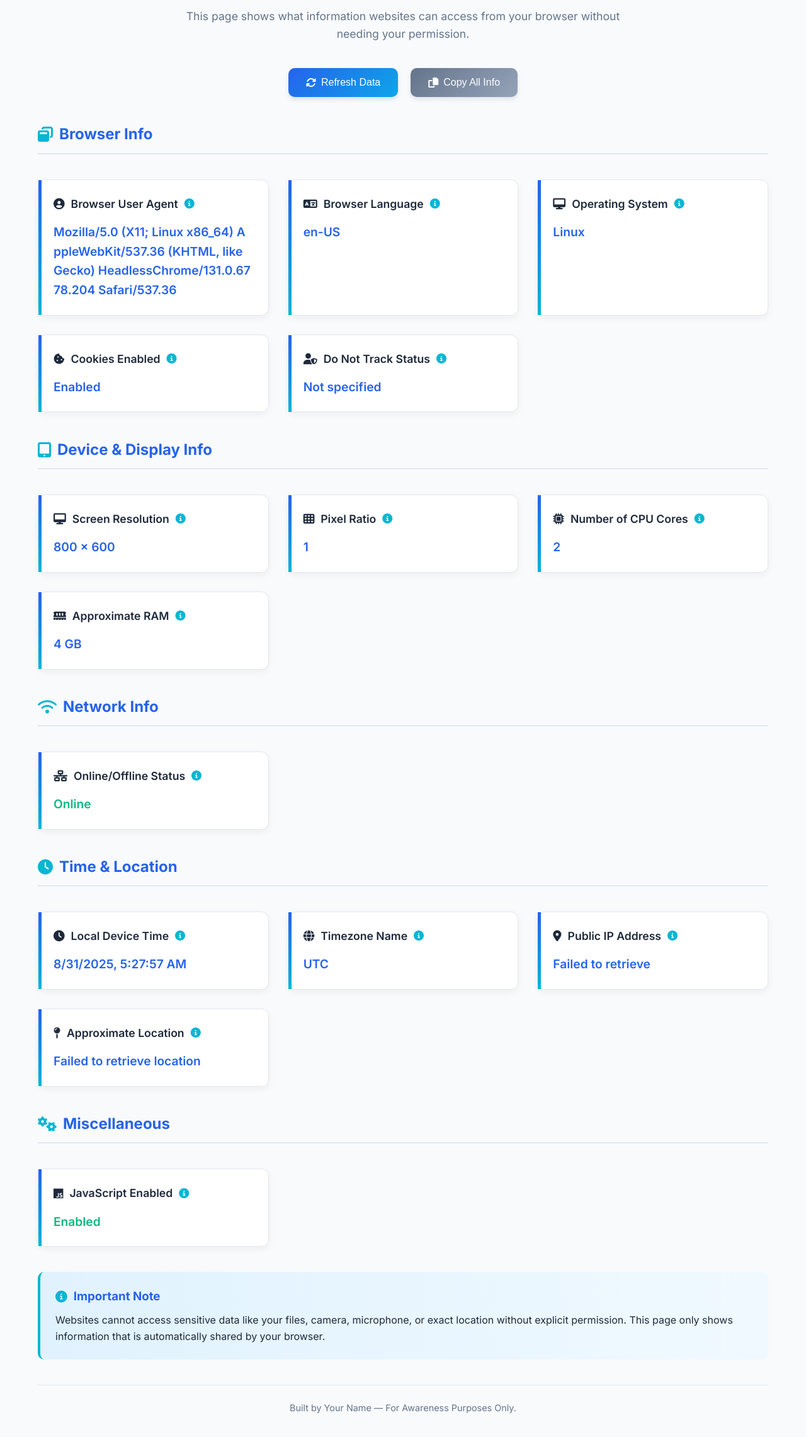
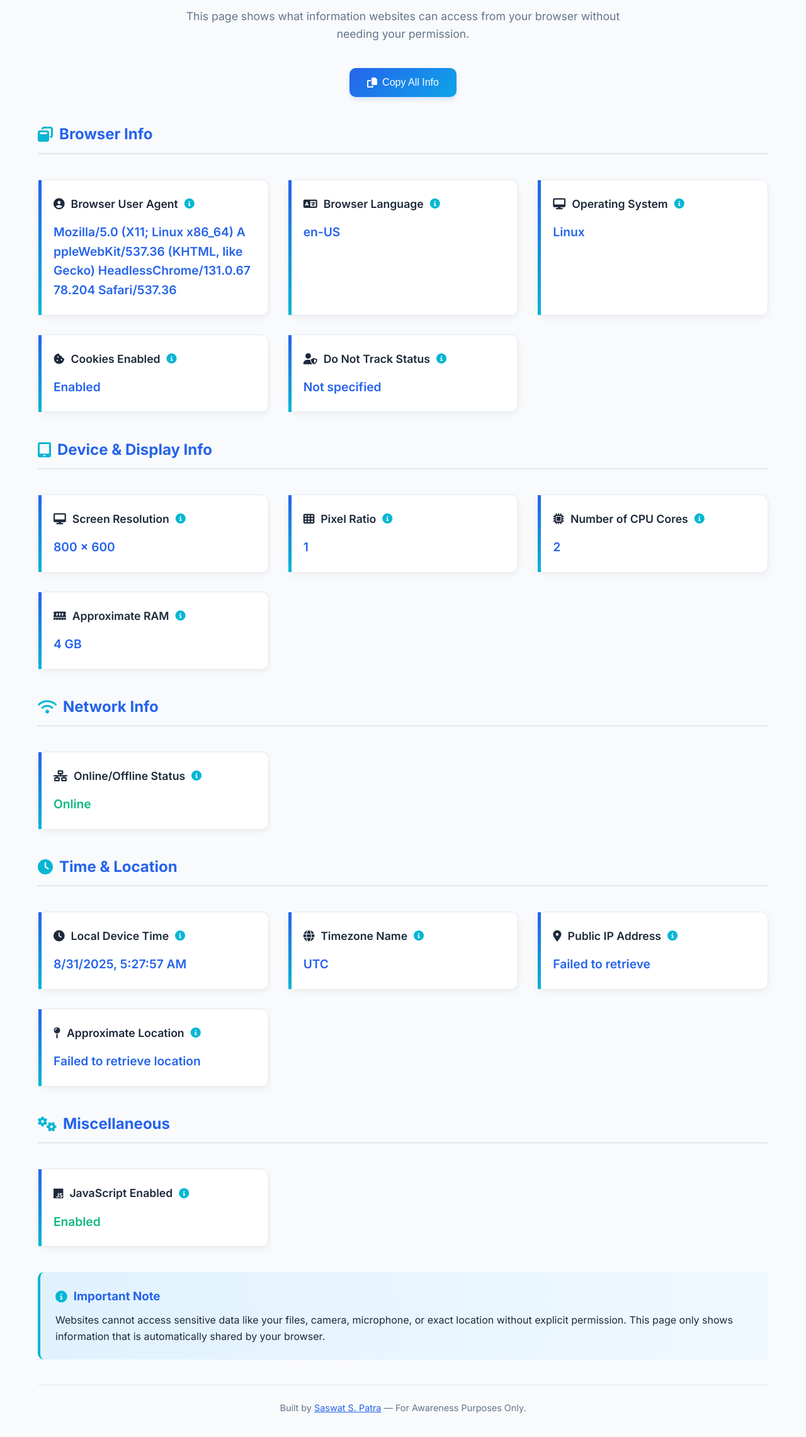
Before and after one commit to saswatpatra/What-Web-Knows, a plain HTML site: page index.html in a window 1280 px wide. Shown: the part 117-2398 px from the top of the page at 63% size. Drawn offline with Linux system fonts and the light colour scheme; no server answers.

Commit message:
Update index.html

```diff
--- a/index.html
+++ b/index.html
@@ -36,6 +36,9 @@
             padding: 20px;
             max-width: 1200px;
             margin: 0 auto;
+            min-height: 100vh;
+            display: flex;
+            flex-direction: column;
         }
 
         /* Header styles */
@@ -68,7 +71,6 @@
         .controls {
             display: flex;
             justify-content: center;
-            gap: 20px;
             margin-bottom: 40px;
         }
 
@@ -96,16 +98,6 @@
 
         .btn:active {
             transform: translateY(0);
-        }
-
-        .btn-secondary {
-            background: linear-gradient(135deg, #64748b, #94a3b8);
-            box-shadow: 0 4px 6px rgba(100, 116, 139, 0.15);
-        }
-
-        .btn-secondary:hover {
-            box-shadow: 0 6px 12px rgba(100, 116, 139, 0.2);
-            background: linear-gradient(135deg, #475569, #64748b);
         }
 
         /* Card grid layout */
@@ -219,8 +211,18 @@
             padding: 24px;
             color: var(--text-light);
             border-top: 1px solid var(--border);
-            margin-top: 20px;
+            margin-top: auto;
             font-size: 0.9rem;
+        }
+
+        footer a {
+            color: var(--primary);
+            text-decoration: underline;
+            transition: color 0.3s ease;
+        }
+
+        footer a:hover {
+            color: var(--primary-dark);
         }
 
         /* Animations */
@@ -350,6 +352,21 @@
                 transform: translateX(-50%) translateY(0);
             }
         }
+
+        /* Reduced motion support */
+        @media (prefers-reduced-motion: reduce) {
+            * {
+                animation-duration: 0.01ms !important;
+                animation-iteration-count: 1 !important;
+                transition-duration: 0.01ms !important;
+            }
+
+            .card {
+                opacity: 1;
+                transform: none;
+                animation: none;
+            }
+        }
     </style>
 </head>
 <body>
@@ -359,10 +376,7 @@
     </header>
 
     <div class="controls">
-        <button id="refresh-btn" class="btn">
-            <i class="fas fa-sync-alt"></i> Refresh Data
-        </button>
-        <button id="copy-btn" class="btn btn-secondary">
+        <button id="copy-btn" class="btn">
             <i class="fas fa-copy"></i> Copy All Info
         </button>
     </div>
@@ -555,13 +569,12 @@
     </main>
 
     <footer>
-        <p>Built by Your Name — For Awareness Purposes Only.</p>
+        <p>Built by <a href="https://saswatpatra.carrd.co/" target="_blank" rel="noopener noreferrer">Saswat S. Patra</a> — For Awareness Purposes Only.</p>
     </footer>
 
     <script>
         document.addEventListener('DOMContentLoaded', function() {
             // DOM elements
-            const refreshBtn = document.getElementById('refresh-btn');
             const copyBtn = document.getElementById('copy-btn');
 
             // Function to detect OS from user agent
@@ -598,6 +611,9 @@
             async function getLocationFromIP() {
                 try {
                     const response = await fetch('https://ipapi.co/json/');
+                    if (!response.ok) {
+                        throw new Error('Network response was not ok');
+                    }
                     const data = await response.json();
 
                     document.getElementById('ip-address').textContent = data.ip;
@@ -705,8 +721,7 @@
                 });
             }
 
-            // Event listeners
-            refreshBtn.addEventListener('click', updateAllData);
+            // Event listener
             copyBtn.addEventListener('click', copyAllDataToClipboard);
 
             // Initial data load
```
